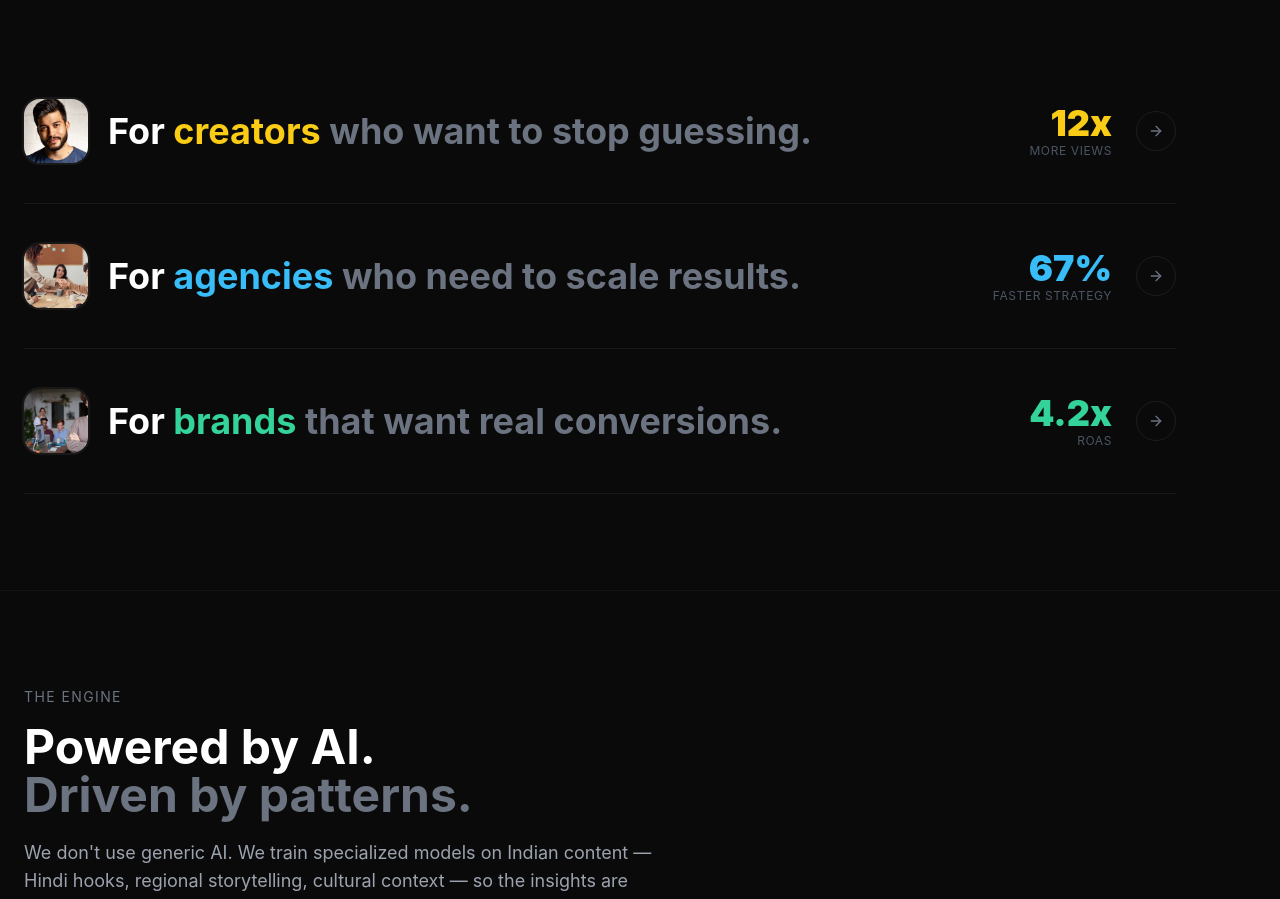
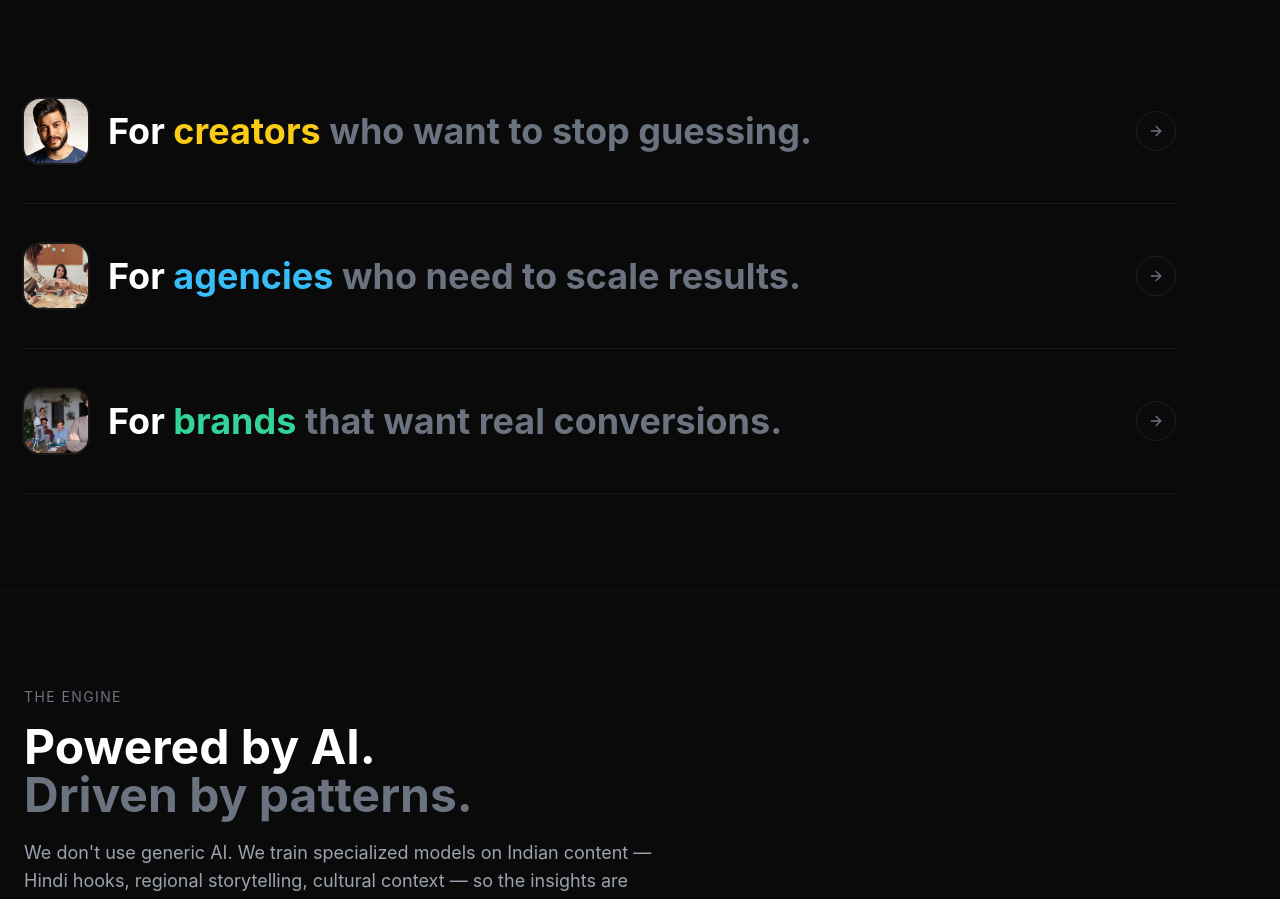
Before and after one commit to Treeback/wivvy-landing, a Next.js app: page / in a window 1280 px wide. Shown: the part 3563-4462 px from the top of the page. Built offline with nearby package versions, Linux system fonts and the light colour scheme.

Commit message:
Remove placeholder stats from use cases section

```diff
--- a/components/Benefits.tsx
+++ b/components/Benefits.tsx
@@ -11,8 +11,8 @@ const useCases = [
     image: '/creators/creator-2.jpg',
     label: 'creators',
     tagline: 'who want to stop guessing.',
-    stat: '12x',
-    statLabel: 'more views',
+    stat: null,
+    statLabel: null,
     color: 'text-yellow-400',
     statColor: 'text-yellow-400/60',
     lineColor: 'bg-yellow-400/20',
@@ -24,8 +24,8 @@ const useCases = [
     image: '/creators/agency.jpg',
     label: 'agencies',
     tagline: 'who need to scale results.',
-    stat: '67%',
-    statLabel: 'faster strategy',
+    stat: null,
+    statLabel: null,
     color: 'text-sky-400',
     statColor: 'text-sky-400/60',
     lineColor: 'bg-sky-400/20',
@@ -37,8 +37,8 @@ const useCases = [
     image: '/creators/brand.jpg',
     label: 'brands',
     tagline: 'that want real conversions.',
-    stat: '4.2x',
-    statLabel: 'ROAS',
+    stat: null,
+    statLabel: null,
     color: 'text-emerald-400',
     statColor: 'text-emerald-400/60',
     lineColor: 'bg-emerald-400/20',
@@ -103,12 +103,8 @@ export default function UseCases() {
                     </h3>
                   </div>
 
-                  {/* Stat + arrow */}
-                  <div className="flex items-center gap-4 md:gap-6 pl-[4.5rem] md:pl-0">
-                    <div className="text-right">
-                      <span className={`text-3xl md:text-4xl font-black ${uc.color}`}>{uc.stat}</span>
-                      <p className="text-xs text-gray-600 uppercase tracking-wider">{uc.statLabel}</p>
-                    </div>
+                  {/* Arrow */}
+                  <div className="flex items-center pl-[4.5rem] md:pl-0">
                     <motion.div
                       animate={{ rotate: expanded === uc.id ? 90 : 0 }}
                       transition={{ duration: 0.2 }}
```
